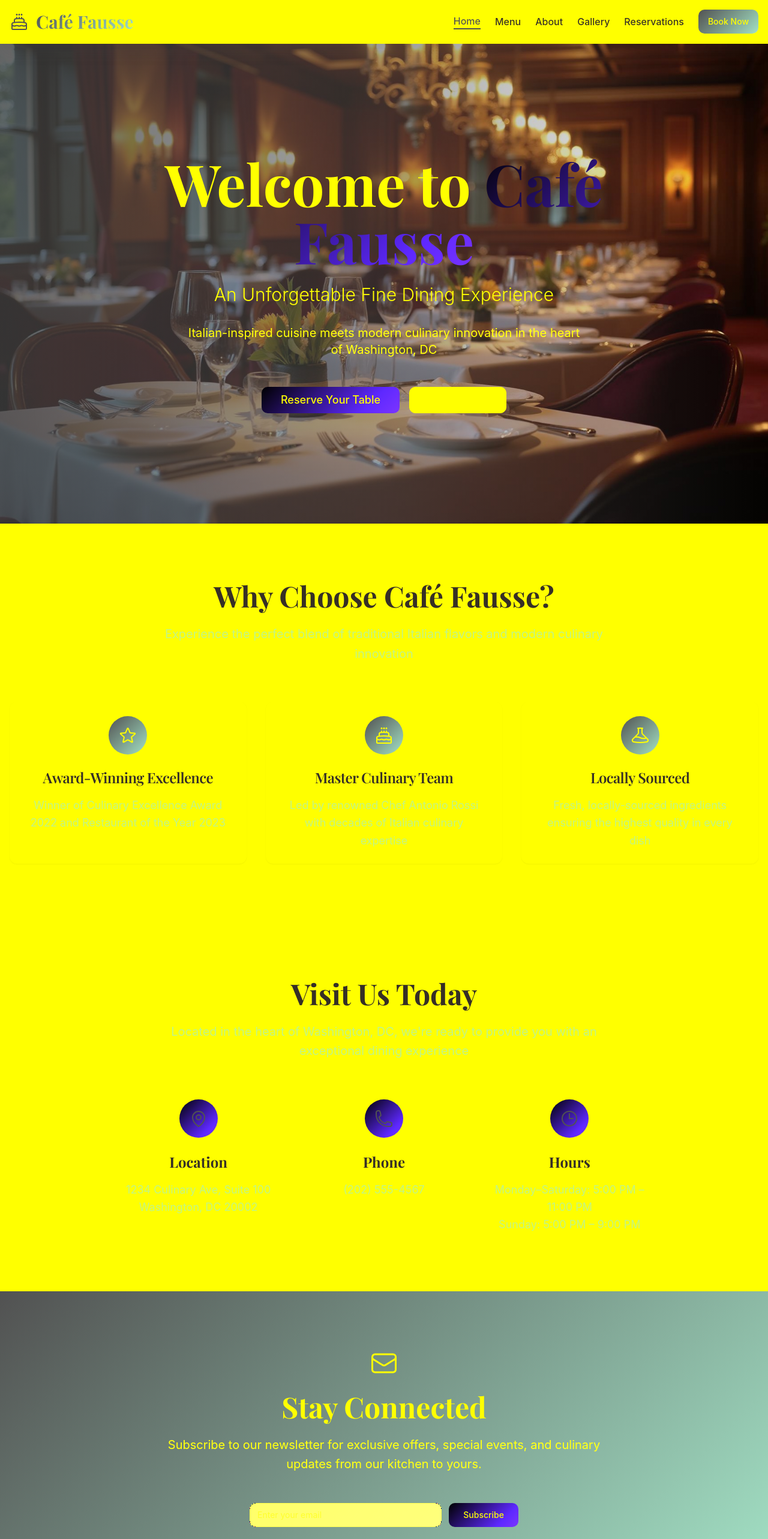
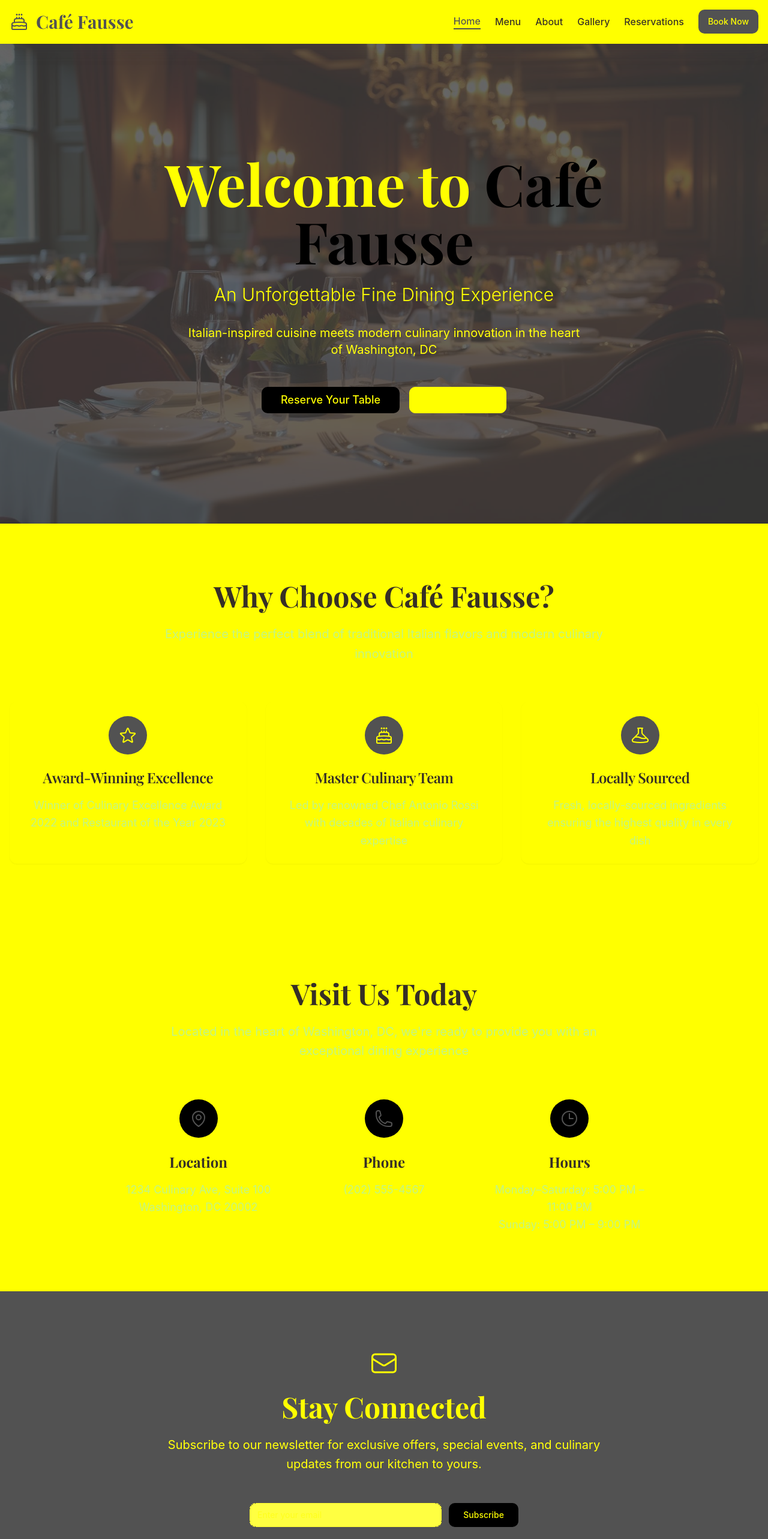
Before and after one commit to gaulomail/fausse-cafe-reservations-app, a React (Vite) app: page / in a window 1280 px wide. Shown: the top 2566 px of the page at 60% size. Built offline with nearby package versions, Linux system fonts and the light colour scheme; a web font is replaced by a local one.

Commit message:
Refactor: Remove green text and gradients
Remove green text and gradient background colors, using solid colors instead.

```diff
--- a/src/index.css
+++ b/src/index.css
@@ -8,7 +8,7 @@ All colors MUST be HSL.
 
 @layer base {
   :root {
-    /* Luxurious Fine Dining Color Palette */
+    /* Luxurious Fine Dining Color Palette - Solid Colors */
     --background: 252 248 227; /* Cream background */
     --foreground: 33 18 18; /* Dark burgundy text */
     --card: 255 255 255; /* Pure white cards */
@@ -21,7 +21,7 @@ All colors MUST be HSL.
     --secondary-foreground: 33 18 18; /* Dark text on gold */
     --muted: 245 242 237; /* Light cream muted */
     --muted-foreground: 87 83 74; /* Warm gray text */
-    --accent: 74 112 67; /* Earthy green */
+    --accent: 184 152 42; /* Darker gold accent */
     --accent-foreground: 252 248 227;
     --destructive: 220 53 69;
     --destructive-foreground: 252 248 227;
@@ -31,28 +31,18 @@ All colors MUST be HSL.
 
     --radius: 0.75rem;
 
-    /* Luxurious Design Tokens */
+    /* Luxurious Design Tokens - Solid Colors */
     --burgundy: 128 0 32;
     --burgundy-light: 153 51 76;
     --burgundy-dark: 102 0 25;
     --gold: 255 215 0;
     --gold-light: 255 231 76;
-    --gold-dark: 218 165 32;
+    --gold-dark: 184 152 42;
     --cream: 252 248 227;
     --cream-light: 255 253 242;
     --cream-dark: 245 242 237;
-    --green: 74 112 67;
-    --green-light: 106 142 99;
-    --green-dark: 51 77 46;
     --warm-gray: 87 83 74;
     --deep-brown: 33 18 18;
-
-    /* Luxurious Gradients */
-    --gradient-burgundy: linear-gradient(135deg, hsl(var(--burgundy)), hsl(var(--burgundy-light)));
-    --gradient-gold: linear-gradient(135deg, hsl(var(--gold)), hsl(var(--gold-light)));
-    --gradient-elegant: linear-gradient(180deg, hsl(var(--cream)), hsl(var(--cream-light)));
-    --gradient-hero: linear-gradient(135deg, hsl(var(--burgundy-dark)), hsl(var(--burgundy)) 50%, hsl(var(--gold)) 100%);
-    --gradient-luxury: linear-gradient(45deg, hsl(var(--burgundy)) 0%, hsl(var(--gold)) 50%, hsl(var(--cream)) 100%);
 
     /* Elegant Shadows */
     --shadow-elegant: 0 20px 25px -5px hsl(var(--burgundy) / 0.1), 0 10px 10px -5px hsl(var(--burgundy) / 0.05);
@@ -89,7 +79,7 @@ All colors MUST be HSL.
     --secondary-foreground: 252 248 227;
     --muted: 51 26 26;
     --muted-foreground: 184 176 164;
-    --accent: 106 142 99; /* Light green */
+    --accent: 184 152 42; /* Darker gold accent */
     --accent-foreground: 33 18 18;
     --destructive: 220 53 69;
     --destructive-foreground: 252 248 227;
--- a/src/pages/Index.tsx
+++ b/src/pages/Index.tsx
@@ -126,7 +126,7 @@ const Index = () => {
               className="flex items-center gap-3"
             >
               <CakeIcon className="h-8 w-8 text-primary" />
-              <Link to="/" className="text-3xl font-playfair font-bold bg-gradient-burgundy bg-clip-text text-transparent">
+              <Link to="/" className="text-3xl font-playfair font-bold text-primary">
                 Café Fausse
               </Link>
             </motion.div>
@@ -150,7 +150,7 @@ const Index = () => {
                 whileHover={{ scale: 1.05 }}
                 whileTap={{ scale: 0.95 }}
               >
-                <Button asChild className="bg-gradient-burgundy hover:shadow-gold transition-all duration-300">
+                <Button asChild className="bg-primary hover:shadow-gold transition-all duration-300">
                   <Link to="/reservations">Book Now</Link>
                 </Button>
               </motion.div>
@@ -167,7 +167,7 @@ const Index = () => {
             backgroundImage: `url(${heroImage})`,
           }}
         >
-          <div className="absolute inset-0 bg-gradient-to-r from-burgundy-dark/80 via-burgundy/50 to-transparent"></div>
+          <div className="absolute inset-0 bg-burgundy-dark/80"></div>
         </div>
 
         <motion.div
@@ -182,7 +182,7 @@ const Index = () => {
             transition={{ duration: 0.8, delay: 0.7 }}
             className="text-6xl md:text-8xl font-playfair font-bold mb-6 leading-tight"
           >
-            Welcome to <span className="bg-gradient-gold bg-clip-text text-transparent">Café Fausse</span>
+            Welcome to <span className="text-gold">Café Fausse</span>
           </motion.h1>
           <motion.p
             initial={{ opacity: 0, y: 30 }}
@@ -206,7 +206,7 @@ const Index = () => {
             transition={{ duration: 0.8, delay: 1.3 }}
             className="space-x-4"
           >
-            <Button asChild size="lg" className="bg-gradient-gold hover:shadow-luxury transition-all duration-300 text-lg px-8 py-4">
+            <Button asChild size="lg" className="bg-secondary hover:shadow-luxury transition-all duration-300 text-lg px-8 py-4">
               <Link to="/reservations">Reserve Your Table</Link>
             </Button>
             <Button asChild variant="outline" size="lg" className="border-cream text-cream hover:bg-cream hover:text-burgundy transition-all duration-300 text-lg px-8 py-4">
@@ -217,7 +217,7 @@ const Index = () => {
       </section>
 
       {/* Features Section */}
-      <section className="py-24 bg-gradient-elegant">
+      <section className="py-24 bg-muted">
         <div className="container mx-auto px-4">
           <motion.div
             initial={{ opacity: 0, y: 50 }}
@@ -247,7 +247,7 @@ const Index = () => {
               >
                 <Card className="h-full bg-card shadow-elegant hover:shadow-luxury transition-all duration-300 border-0">
                   <CardHeader className="text-center pb-4">
-                    <div className="mx-auto mb-4 p-4 bg-gradient-burgundy rounded-full inline-flex">
+                    <div className="mx-auto mb-4 p-4 bg-primary rounded-full inline-flex">
                       <feature.icon className="h-8 w-8 text-cream" />
                     </div>
                     <CardTitle className="text-2xl font-playfair text-foreground group-hover:text-primary transition-colors duration-300">
@@ -313,7 +313,7 @@ const Index = () => {
                 viewport={{ once: true }}
                 className="text-center group"
               >
-                <div className="mx-auto mb-6 p-4 bg-gradient-gold rounded-full inline-flex group-hover:scale-110 transition-transform duration-300">
+                <div className="mx-auto mb-6 p-4 bg-secondary rounded-full inline-flex group-hover:scale-110 transition-transform duration-300">
                   <contact.icon className="h-8 w-8 text-burgundy" />
                 </div>
                 <h3 className="text-2xl font-playfair font-bold mb-4 text-foreground group-hover:text-primary transition-colors duration-300">
@@ -329,7 +329,7 @@ const Index = () => {
       </section>
 
       {/* Newsletter Signup */}
-      <section className="py-24 bg-gradient-burgundy">
+      <section className="py-24 bg-primary">
         <div className="container mx-auto px-4 text-center">
           <motion.div
             initial={{ opacity: 0, y: 50 }}
@@ -356,7 +356,7 @@ const Index = () => {
               <Button
                 type="submit"
                 disabled={isLoading}
-                className="bg-gradient-gold hover:shadow-luxury transition-all duration-300 px-6"
+                className="bg-secondary hover:shadow-luxury transition-all duration-300 px-6"
               >
                 {isLoading ? "..." : "Subscribe"}
               </Button>
@@ -413,7 +413,7 @@ const Index = () => {
       </section>
 
       {/* CTA Section */}
-      <section className="py-24 bg-gradient-hero">
+      <section className="py-24 bg-burgundy">
         <div className="container mx-auto px-4 text-center">
           <motion.div
             initial={{ opacity: 0, y: 50 }}
@@ -431,7 +431,7 @@ const Index = () => {
               whileHover={{ scale: 1.05 }}
               whileTap={{ scale: 0.95 }}
             >
-              <Button asChild size="lg" className="bg-gradient-gold hover:shadow-luxury transition-all duration-300 text-lg px-12 py-4">
+              <Button asChild size="lg" className="bg-secondary hover:shadow-luxury transition-all duration-300 text-lg px-12 py-4">
                 <Link to="/reservations">Make a Reservation</Link>
               </Button>
             </motion.div>
@@ -450,7 +450,7 @@ const Index = () => {
           >
             <div className="flex items-center justify-center gap-3 mb-4">
               <CakeIcon className="h-6 w-6 text-primary" />
-              <h3 className="text-2xl font-playfair font-bold bg-gradient-burgundy bg-clip-text text-transparent">
+              <h3 className="text-2xl font-playfair font-bold text-primary">
                 Café Fausse
               </h3>
             </div>
--- a/tailwind.config.ts
+++ b/tailwind.config.ts
@@ -84,20 +84,8 @@ export default {
 					light: 'hsl(var(--cream-light))',
 					dark: 'hsl(var(--cream-dark))',
 				},
-				green: {
-					DEFAULT: 'hsl(var(--green))',
-					light: 'hsl(var(--green-light))',
-					dark: 'hsl(var(--green-dark))',
-				},
 				'warm-gray': 'hsl(var(--warm-gray))',
 				'deep-brown': 'hsl(var(--deep-brown))',
-			},
-			backgroundImage: {
-				'gradient-burgundy': 'var(--gradient-burgundy)',
-				'gradient-gold': 'var(--gradient-gold)',
-				'gradient-elegant': 'var(--gradient-elegant)',
-				'gradient-hero': 'var(--gradient-hero)',
-				'gradient-luxury': 'var(--gradient-luxury)',
 			},
 			boxShadow: {
 				'elegant': 'var(--shadow-elegant)',
```
